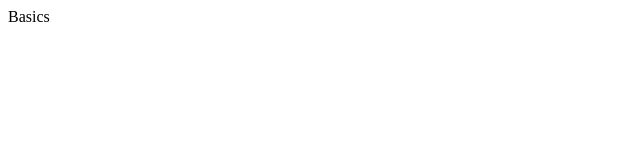
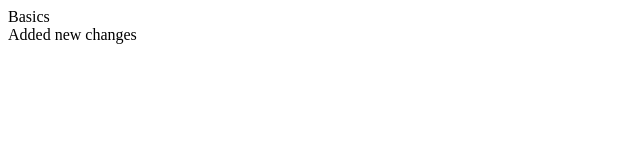
Before and after one commit to teamweb095/Test-Dec, a plain HTML site: page index.html in a window 1280 px wide. Shown: the whole page, without its empty margins (0-640 px from the left). Drawn offline with Linux system fonts and the light colour scheme.

Commit message:
Update index.html
Updated for fix/CR-1001

```diff
--- a/index.html
+++ b/index.html
@@ -8,5 +8,6 @@
 </head>
 <body>
     Basics
+    <div> Added new changes</div>
 </body>
 </html>
```
